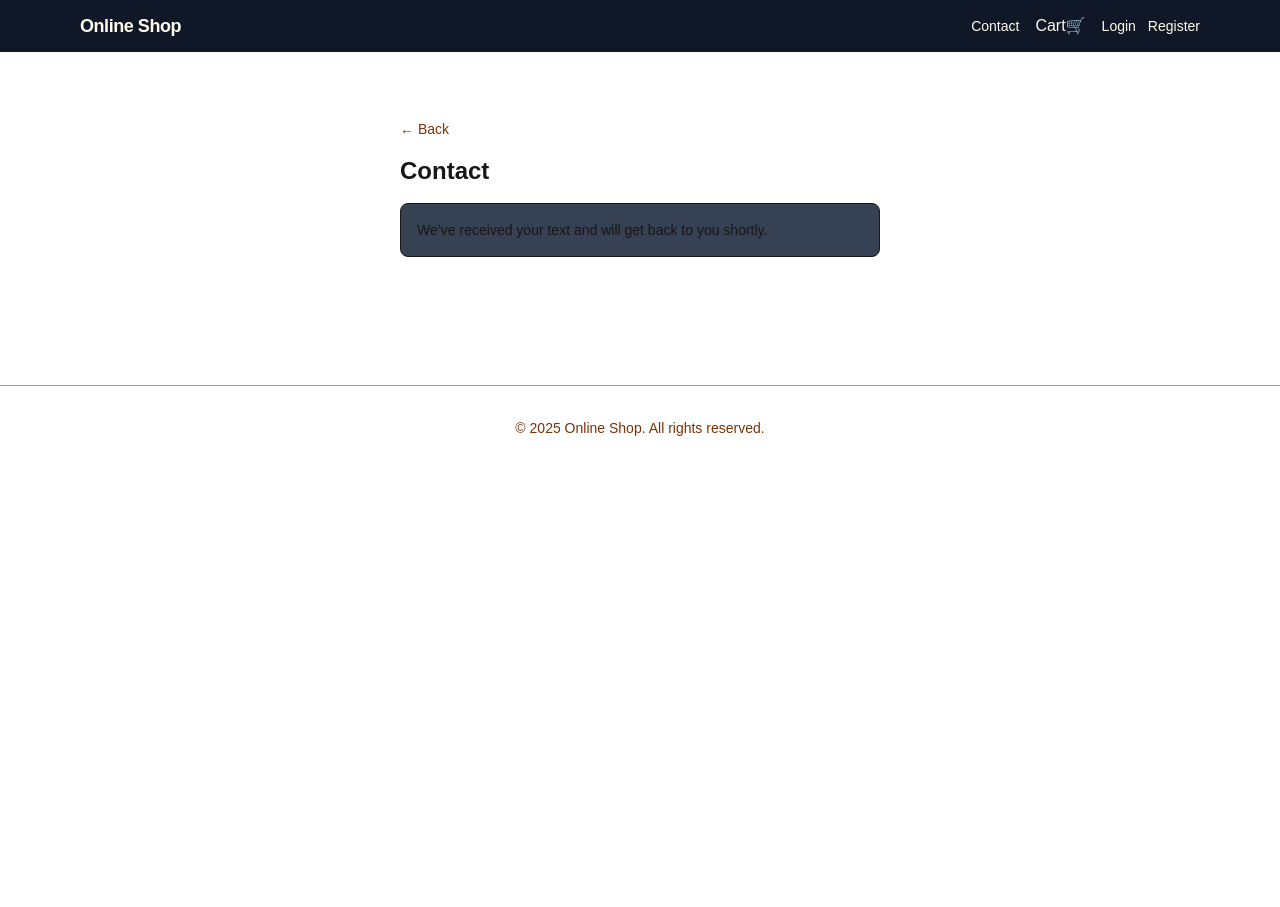
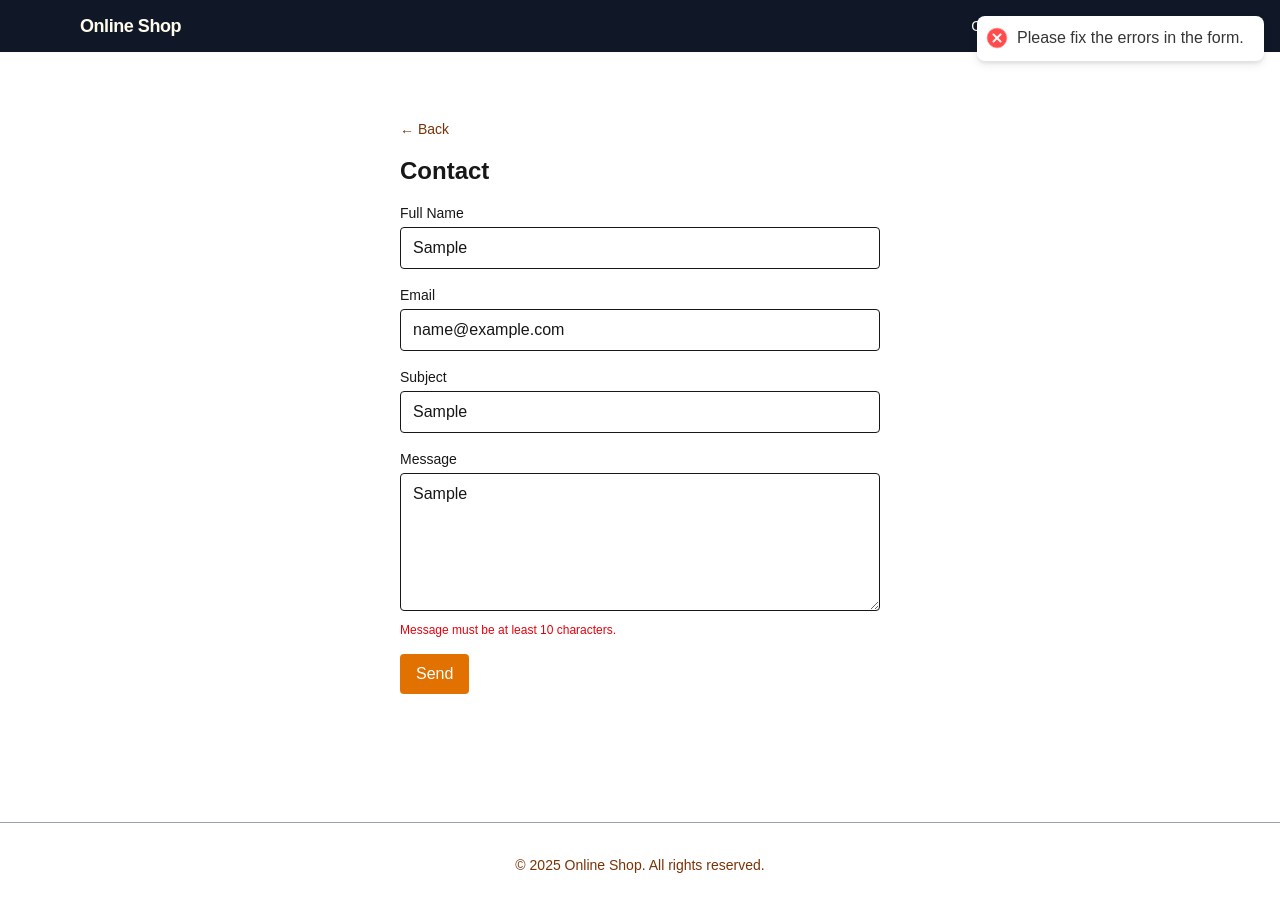
Before and after one commit to NoroffFEU/JavaScript-Frameworks-ca, a Next.js app in the folder online-shop/: page /contact in a window 1280 px wide. Both pictures are taken after typing "Sample", "name@example.com", "Sample", "Sample" into the empty fields and a click on the button "Send". Before the commit the page ends 800 px from the top, so only its background shows below. Built offline with nearby package versions, Linux system fonts and the light colour scheme.

Commit message:
final update and change

```diff
--- a/online-shop/src/app/(shop)/checkout/success/page.tsx
+++ b/online-shop/src/app/(shop)/checkout/success/page.tsx
@@ -75,8 +75,8 @@ export default function CheckoutSuccessPage() {
       )}
 
       <div className="mt-8">
-        <Link href="/" className=" px-5 py-2.5 text-gray-800">
-          ← continue Shoping
+        <Link href="/" className=" px-5 py-2.5 text-amber-800">
+          ← continue Shopping
         </Link>
       </div>
     </main>
--- a/online-shop/src/app/(shop)/contact/page.tsx
+++ b/online-shop/src/app/(shop)/contact/page.tsx
@@ -1,17 +1,81 @@
 "use client";
 
 import { useState } from "react";
+import type { FormEvent, ChangeEvent } from "react";
 import { toast } from "react-hot-toast";
 import { useRouter } from "next/navigation";
 
+type FormValues = {
+  fullName: string;
+  email: string;
+  subject: string;
+  message: string;
+};
+
+type FormErrors = Partial<FormValues>;
+
+const initialValues: FormValues = {
+  fullName: "",
+  email: "",
+  subject: "",
+  message: "",
+};
+
 export default function ContactPage() {
+  const [values, setValues] = useState<FormValues>(initialValues);
+  const [errors, setErrors] = useState<FormErrors>({});
   const [sent, setSent] = useState(false);
   const router = useRouter();
 
-  function submit(e: React.FormEvent) {
+  function validate(values: FormValues): FormErrors {
+    const newErrors: FormErrors = {};
+
+    if (!values.fullName.trim() || values.fullName.trim().length < 3) {
+      newErrors.fullName = "Full name must be at least 3 characters.";
+    }
+
+    if (!values.subject.trim() || values.subject.trim().length < 3) {
+      newErrors.subject = "Subject must be at least 3 characters.";
+    }
+
+    if (!values.email.trim()) {
+      newErrors.email = "Email is required.";
+    } else if (!/^\S+@\S+\.\S+$/.test(values.email)) {
+      newErrors.email = "Please enter a valid email address.";
+    }
+
+    if (!values.message.trim() || values.message.trim().length < 10) {
+      newErrors.message = "Message must be at least 10 characters.";
+    }
+
+    return newErrors;
+  }
+
+  function handleChange(
+    e: ChangeEvent<HTMLInputElement | HTMLTextAreaElement>
+  ) {
+    const { name, value } = e.target;
+    setValues((prev) => ({ ...prev, [name]: value }));
+    // Clear error as user types
+    setErrors((prev) => ({ ...prev, [name]: undefined }));
+  }
+
+  function handleSubmit(e: FormEvent<HTMLFormElement>) {
     e.preventDefault();
+
+    const validationErrors = validate(values);
+    const hasErrors = Object.keys(validationErrors).length > 0;
+
+    if (hasErrors) {
+      setErrors(validationErrors);
+      toast.error("Please fix the errors in the form.");
+      return;
+    }
+
+    // In a real app you’d send to an API here
     setSent(true);
     toast.success("We have received your message and will reply shortly.");
+    setValues(initialValues);
   }
 
   return (
@@ -26,35 +90,107 @@ export default function ContactPage() {
 
       <h1 className="mb-4 text-2xl font-semibold">Contact</h1>
 
-      {sent ? (
-        <div className="rounded-lg border bg-gray-700 p-4 text-sm">
-          We’ve received your text and will get back to you shortly.
+      {sent && (
+        <div className="mb-4 rounded-lg border border-amber-100 bg-amber-50 p-4 text-sm text-amber-900">
+          We’ve received your message and will get back to you shortly.
         </div>
-      ) : (
-        <form onSubmit={submit} className="space-y-3">
+      )}
+
+      <form onSubmit={handleSubmit} className="space-y-4" noValidate>
+        {/* Full Name */}
+        <div>
+          <label className="mb-1 block text-sm font-medium" htmlFor="fullName">
+            Full Name
+          </label>
           <input
+            id="fullName"
+            name="fullName"
             className="w-full rounded border px-3 py-2"
-            placeholder="Full name"
+            placeholder="Your full name"
+            value={values.fullName}
+            onChange={handleChange}
+            aria-invalid={Boolean(errors.fullName) || undefined}
+            aria-describedby={errors.fullName ? "fullName-error" : undefined}
           />
+          {errors.fullName && (
+            <p id="fullName-error" className="mt-1 text-xs text-red-600">
+              {errors.fullName}
+            </p>
+          )}
+        </div>
+
+        {/* Email */}
+        <div>
+          <label className="mb-1 block text-sm font-medium" htmlFor="email">
+            Email
+          </label>
           <input
+            id="email"
+            name="email"
+            type="email"
             className="w-full rounded border px-3 py-2"
-            placeholder="Email"
-            type="email"
+            placeholder="you@example.com"
+            value={values.email}
+            onChange={handleChange}
+            aria-invalid={Boolean(errors.email) || undefined}
+            aria-describedby={errors.email ? "email-error" : undefined}
           />
+          {errors.email && (
+            <p id="email-error" className="mt-1 text-xs text-red-600">
+              {errors.email}
+            </p>
+          )}
+        </div>
+
+        {/* Subject */}
+        <div>
+          <label className="mb-1 block text-sm font-medium" htmlFor="subject">
+            Subject
+          </label>
           <input
+            id="subject"
+            name="subject"
             className="w-full rounded border px-3 py-2"
-            placeholder="Subject"
+            placeholder="What is this about?"
+            value={values.subject}
+            onChange={handleChange}
+            aria-invalid={Boolean(errors.subject) || undefined}
+            aria-describedby={errors.subject ? "subject-error" : undefined}
           />
+          {errors.subject && (
+            <p id="subject-error" className="mt-1 text-xs text-red-600">
+              {errors.subject}
+            </p>
+          )}
+        </div>
+
+        {/* Message */}
+        <div>
+          <label className="mb-1 block text-sm font-medium" htmlFor="message">
+            Message
+          </label>
           <textarea
+            id="message"
+            name="message"
             className="w-full rounded border px-3 py-2"
-            placeholder="Message"
+            placeholder="Write your message..."
             rows={5}
+            value={values.message}
+            onChange={handleChange}
+            aria-invalid={Boolean(errors.message) || undefined}
+            aria-describedby={errors.message ? "message-error" : undefined}
           />
-          <button className="rounded bg-amber-600 px-4 py-2 text-white">
-            Send
-          </button>
-        </form>
-      )}
+          {errors.message && (
+            <p id="message-error" className="mt-1 text-xs text-red-600">
+              {errors.message}
+            </p>
+          )}
+        </div>
+
+        <button className="rounded bg-amber-600 px-4 py-2 text-white hover:bg-amber-700">
+          Send
+        </button>
+      </form>
     </main>
   );
 }
--- a/online-shop/src/app/(shop)/product/[id]/page.tsx
+++ b/online-shop/src/app/(shop)/product/[id]/page.tsx
@@ -1,9 +1,9 @@
-/* eslint-disable react-hooks/error-boundaries */
 import { getProduct } from "@/lib/api";
 import Image from "next/image";
 import { money } from "@/lib/format";
 import AddToCartButton from "@/components/cart/AddToCartButton";
 import { notFound } from "next/navigation";
+import RatingStars from "@/components/product/RatingStars";
 
 type PageParams = { id?: string };
 type PageProps = { params: Promise<PageParams> };
@@ -20,17 +20,32 @@ export default async function ProductPage({ params }: PageProps) {
         ? product.discountedPrice
         : product.price;
 
+    const reviewCount = product.reviews?.length ?? 0;
+
     return (
       <main className="mx-auto max-w-4xl p-4">
         <h1 className="text-2xl font-semibold">{product.title}</h1>
 
+        {/* ⭐ Rating + review count (clickable) */}
+        <div className="mt-1 flex items-center gap-2">
+          <RatingStars rating={product.rating} className="text-amber-500" />
+          <a
+            href="#reviews"
+            className="text-xs text-gray-700 underline-offset-2 hover:underline"
+          >
+            {product.rating.toFixed(1)} / 5 · {reviewCount} review
+            {reviewCount === 1 ? "" : "s"}
+          </a>
+        </div>
+
+        {/* Price */}
         <div className="mt-3 text-lg">
           {product.discountedPrice < product.price ? (
             <>
               <span className="font-semibold text-red-500">
                 {money(product.discountedPrice)}
               </span>{" "}
-              <span className="text-gray-500 line-through px-2">
+              <span className="px-2 text-gray-500 line-through">
                 {money(product.price)}
               </span>
             </>
@@ -39,7 +54,8 @@ export default async function ProductPage({ params }: PageProps) {
           )}
         </div>
 
-        <div className="mt-4 overflow-hidden rounded-lg  bg-white-100 shadow-md">
+        {/* Image in frame */}
+        <div className="mt-4 overflow-hidden rounded-lg bg-white shadow-md">
           <div className="relative aspect-[3/2] w-full">
             <Image
               src={product.image.url}
@@ -51,14 +67,42 @@ export default async function ProductPage({ params }: PageProps) {
           </div>
         </div>
 
-        <p className="m-6 text-gray-900">{product.description}</p>
+        {/* Description */}
+        <p className="mt-6 text-gray-900">{product.description}</p>
 
+        {/* Add to cart */}
+        <div className="mt-4">
           <AddToCartButton
             id={product.id}
             title={product.title}
             imageUrl={product.image.url}
             unitPrice={unitPrice}
           />
+        </div>
+
+        {/* Reviews list */}
+        {reviewCount > 0 && (
+          <section id="reviews" className="mt-8 space-y-4">
+            <h2 className="text-lg font-semibold">Reviews ({reviewCount})</h2>
+
+            {product.reviews!.map((r) => (
+              <article
+                key={r.id}
+                className="rounded-lg border border-gray-200 bg-white p-3 text-sm"
+              >
+                <div className="flex items-center justify-between gap-2">
+                  <p className="font-medium">{r.username}</p>
+                  <RatingStars rating={r.rating} className="text-amber-500" />
+                </div>
+                {r.description && (
+                  <p className="mt-1 whitespace-pre-line text-gray-700">
+                    {r.description}
+                  </p>
+                )}
+              </article>
+            ))}
+          </section>
+        )}
       </main>
     );
   } catch (e: unknown) {
--- a/online-shop/src/components/product/ProductCard.tsx
+++ b/online-shop/src/components/product/ProductCard.tsx
@@ -3,8 +3,6 @@
 import Link from "next/link";
 import Image from "next/image";
 import type { MouseEvent } from "react";
-import RatingStars from "@/components/product/RatingStars";
-
 import type { Product } from "@/lib/types";
 import { getUnitPrice } from "@/lib/format";
 import { Price } from "@/components/product/Price";
@@ -29,7 +27,7 @@ export default function ProductCard({ product }: { product: Product }) {
   return (
     <Link
       href={`/product/${product.id}`}
-      className="group relative block overflow-hidden rounded-lg  border border-gray-100 shadow-md bg-white"
+      className="group relative block overflow-hidden rounded-lg border border-gray-100 bg-white shadow-md"
     >
       <div className="relative aspect-[4/3] w-full">
         <Image
@@ -46,7 +44,7 @@ export default function ProductCard({ product }: { product: Product }) {
         type="button"
         onClick={handleAdd}
         aria-label="Add to cart"
-        className="absolute right-2 top-2 rounded-full  bg-white py-0.5 px-2 text-amber-900 opacity-60 transition group-hover:opacity-100"
+        className="absolute right-2 top-2 rounded-full bg-white px-2 py-0.5 text-amber-900 opacity-60 transition group-hover:opacity-100"
         title="Add to cart"
       >
         +
@@ -61,33 +59,21 @@ export default function ProductCard({ product }: { product: Product }) {
 
       <div className="space-y-1 p-3">
         <h3 className="line-clamp-1 text-sm font-medium">{product.title}</h3>
+
         <div className="flex items-center gap-2 text-gray-900">
           <Price
             price={product.price}
             discountedPrice={product.discountedPrice}
           />
         </div>
+
+        {/* tags  */}
+        {product.tags?.length ? (
+          <p className="mt-1 line-clamp-1 text-xs text-gray-500">
+            {product.tags.slice(0, 3).join(" • ")}
+          </p>
+        ) : null}
       </div>
-      {product.tags?.length ? (
-        <p className="mt-3 text-sm text-gray-600">
-          Tags: {product.tags.join(", ")}
-        </p>
-      ) : null}
-
-      {product.reviews?.length ? (
-        <section className="mt-6 space-y-3">
-          <h2 className="font-semibold">Reviews</h2>
-          {product.reviews.map((r) => (
-            <article key={r.id} className="rounded border p-3 text-sm">
-              <p className="font-medium">{r.username}</p>
-              <RatingStars rating={r.rating} className="mt-1" />
-              {r.description && (
-                <p className="mt-1 text-gray-700">{r.description}</p>
-              )}
-            </article>
-          ))}
-        </section>
-      ) : null}
     </Link>
   );
 }
--- a/online-shop/src/components/product/RatingStars.tsx
+++ b/online-shop/src/components/product/RatingStars.tsx
@@ -8,20 +8,23 @@ export default function RatingStars({ rating, outOf = 5, className }: Props) {
   const full = Math.max(0, Math.min(outOf, Math.round(rating)));
 
   return (
-    <div
-      className={className}
-      role="img"
-      aria-label={`Rating: ${full} out of ${outOf}`}
-    >
+    <div className={className}>
+      {/* Screen reader text */}
+      <span className="sr-only">
+        Rated {rating.toFixed(1)} out of {outOf}
+      </span>
+
+      {/* Visual stars only, hidden from screen reader */}
+      <div aria-hidden="true">
         {Array.from({ length: outOf }).map((_, i) => (
           <span
             key={i}
-          aria-hidden="true"
-          className={i < full ? "text-yellow-500" : "text-gray-900"}
+            className={i < full ? "text-yellow-500" : "text-gray-300"}
           >
             ★
           </span>
         ))}
       </div>
+    </div>
   );
 }
--- a/online-shop/src/components/search/SearchBox.tsx
+++ b/online-shop/src/components/search/SearchBox.tsx
@@ -1,10 +1,12 @@
 "use client";
 
 import Link from "next/link";
+import Image from "next/image";
 import { useEffect, useMemo, useState } from "react";
 
 import type { Product } from "@/lib/types";
 import { matchesProductQuery } from "@/lib/search";
+import { getUnitPrice, money } from "@/lib/format";
 
 type Props = {
   products: Product[];
@@ -34,7 +36,7 @@ export default function SearchBox({ products, onQueryChange }: Props) {
       <input
         type="text"
         placeholder="Search products…"
-        className="w-full rounded-md border  border-gray-300 px-3 py-2"
+        className="w-full rounded-md border border-gray-300 px-3 py-2"
         value={query}
         onChange={(e) => setQuery(e.target.value)}
         onFocus={() => setOpen(true)}
@@ -49,19 +51,39 @@ export default function SearchBox({ products, onQueryChange }: Props) {
         <ul
           id={listId}
           role="listbox"
-          className="absolute left-0 right-0 z-10 mt-1 max-h-72 overflow-auto rounded-md border  bg-white shadow"
+          className="absolute left-0 right-0 z-10 mt-1 max-h-72 overflow-auto rounded-md border bg-white shadow"
         >
-          {results.map((p) => (
+          {results.map((p) => {
+            const unitPrice = getUnitPrice(p);
+            return (
               <li key={p.id} role="option">
                 <Link
                   href={`/product/${p.id}`}
-                className="block px-3 py-2 hover:bg-gray-100"
+                  className="flex items-center gap-2 px-3 py-2 hover:bg-gray-100"
                   onClick={() => setQuery("")}
                 >
-                {p.title}
+                  {/* Thumbnail */}
+                  <div className="relative h-10 w-10 flex-shrink-0 overflow-hidden rounded">
+                    <Image
+                      src={p.image.url}
+                      alt={p.image.alt}
+                      fill
+                      className="object-cover"
+                      sizes="40px"
+                    />
+                  </div>
+
+                  {/* Title + price */}
+                  <div className="flex min-w-0 flex-1 flex-col">
+                    <span className="truncate text-sm">{p.title}</span>
+                    <span className="text-xs text-gray-500">
+                      {money(unitPrice)}
+                    </span>
+                  </div>
                 </Link>
               </li>
-          ))}
+            );
+          })}
         </ul>
       )}
     </div>
```
Lines whose indentation alone changed are shown as unchanged.
